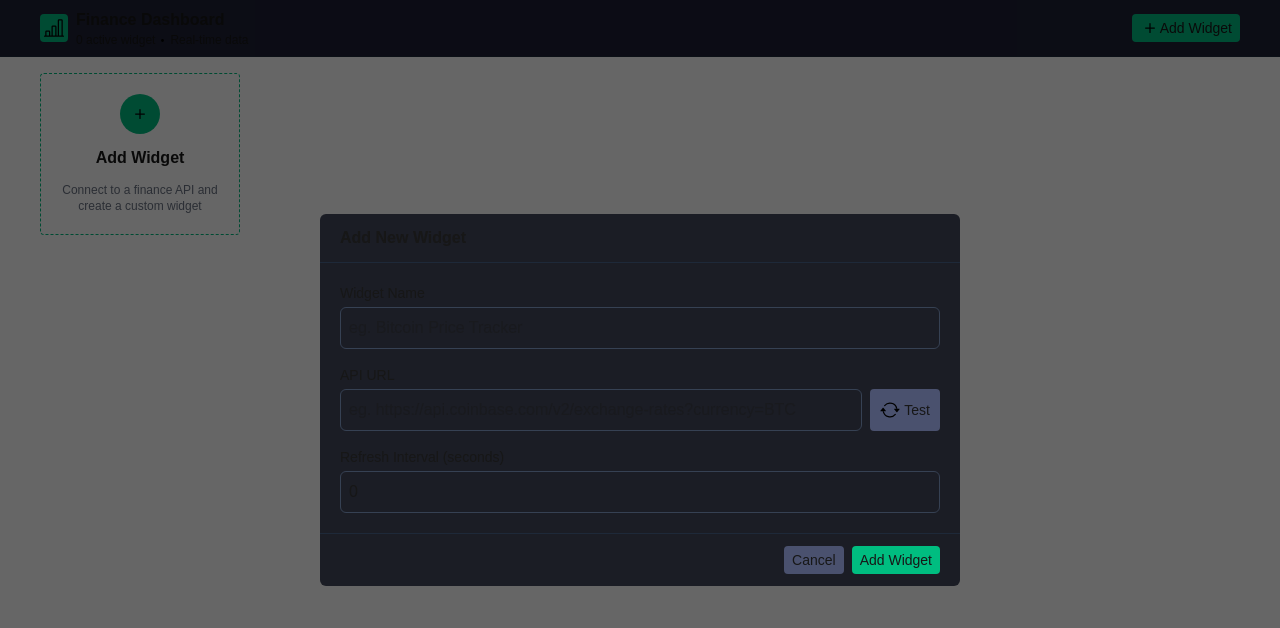
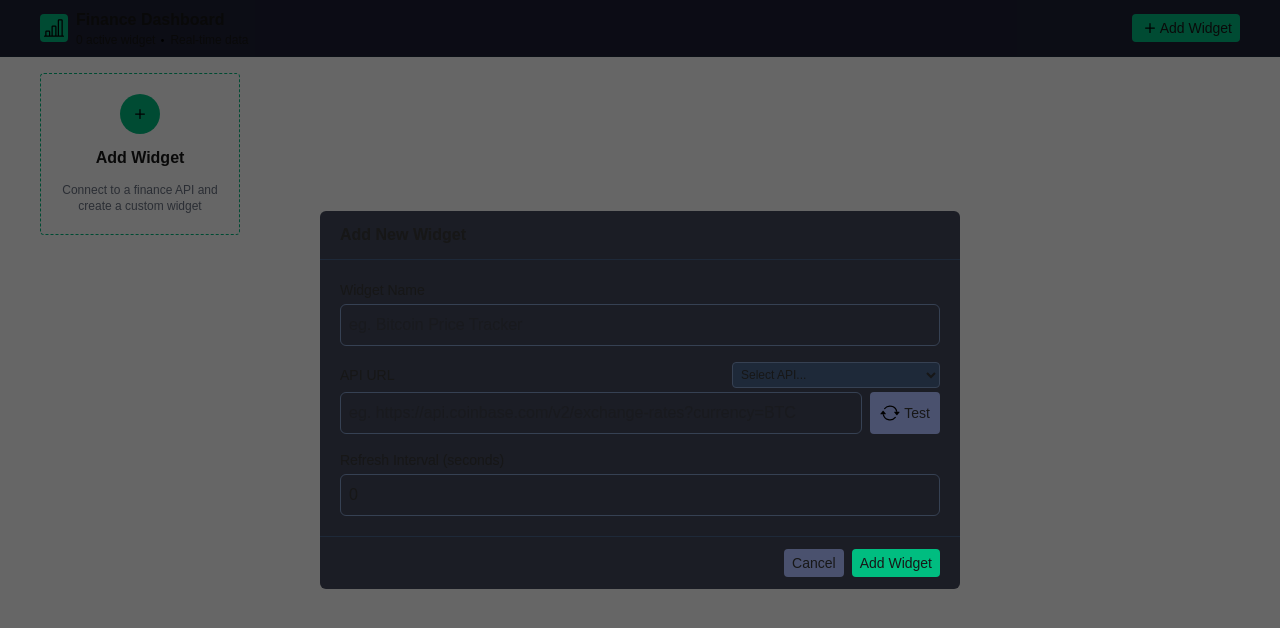
Before and after one commit to Navneetanavie/FinBoard_Groww, a Next.js app: page / in a window 1280 px wide. Both pictures are taken after a click on the button 140 px from the left and 114 px from the top of the page. Shown: the top 628 px of the page. Built offline with nearby package versions, Linux system fonts and the light colour scheme.

Commit message:
Dropdown menu for API URLs

```diff
--- a/app/components/widgetForm/index.tsx
+++ b/app/components/widgetForm/index.tsx
@@ -110,7 +110,24 @@ export const WidgetForm = ({ onClose, onSave, initialValues }: { onClose: () =>
             />
           </div>
           <div>
-            <div className="text-sm mb-1">API URL</div>
+            <div className="flex justify-between items-center mb-1">
+              <div className="text-sm">API URL</div>
+              <select
+                className="bg-gray-800 text-xs p-1 rounded border border-gray-700 outline-none"
+                onChange={(e) => {
+                  if (e.target.value) {
+                    updateValue({ key: Fields.URL, _value: e.target.value });
+                    setData(undefined);
+                  }
+                }}
+                value=""
+              >
+                <option value="" disabled>Select API...</option>
+                <option value="https://www.alphavantage.co/query?function=TIME_SERIES_INTRADAY&symbol=IBM&interval=5min&apikey=demo">AlphaVantage (Time Series)</option>
+                <option value="https://www.alphavantage.co/query?function=REALTIME_OPTIONS&symbol=IBM&apikey=demo">AlphaVantage (Realtime Options)</option>
+                <option value="https://api.coinbase.com/v2/exchange-rates?currency=BTC ">Coinbase (Exchange Rates)</option>
+              </select>
+            </div>
             <div className="flex gap-2">
               <input
                 value={value[Fields.URL]}
```
